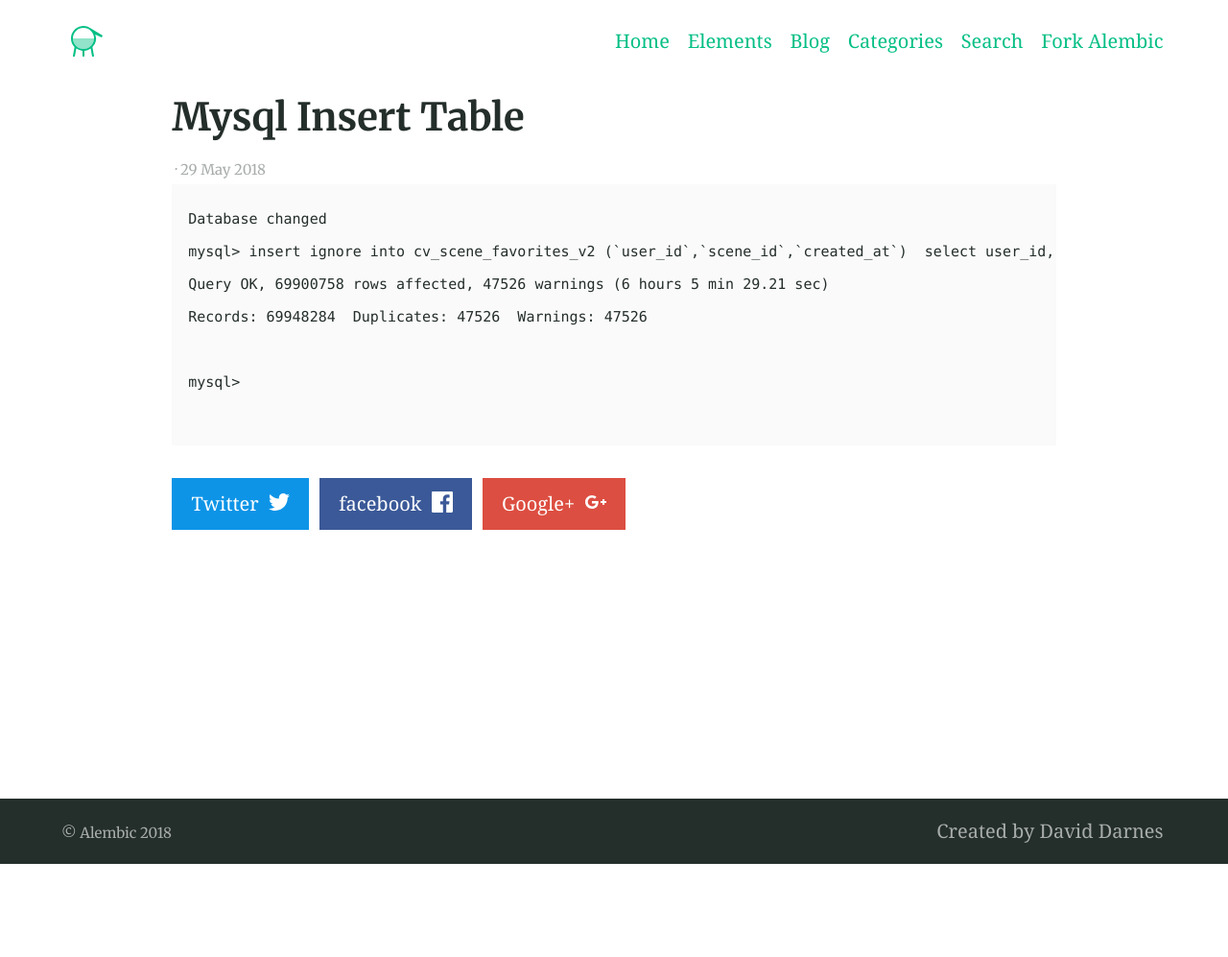
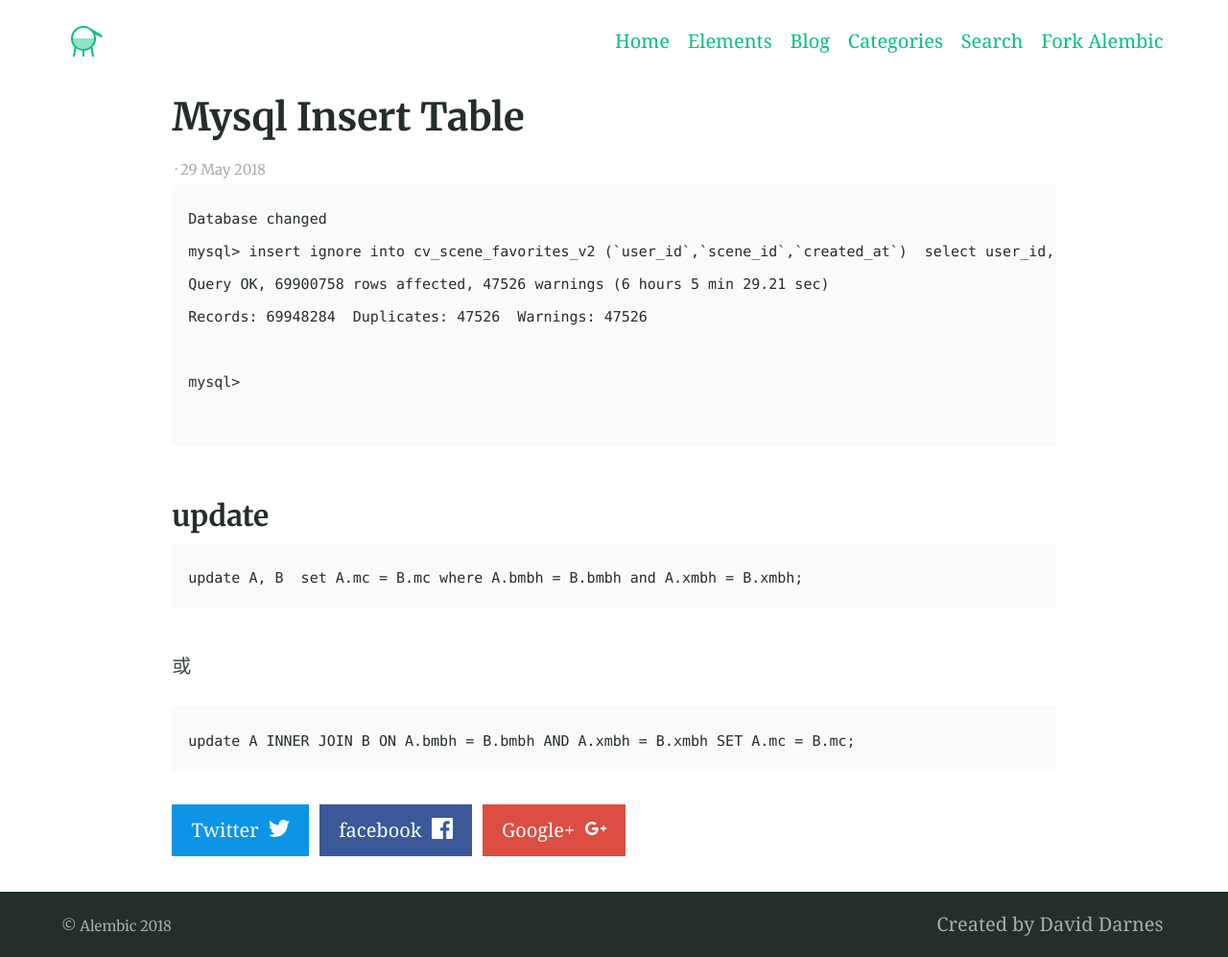
Before and after one commit to wudixm/wudixm.github.io, a Jekyll site: the page built from _posts/2018-05-29-MySQL-Insert-Table.md, in a window 1280 px wide. Shown: the whole page at 96% size. Built offline with Jekyll 4.4.1, drawn with Linux system fonts in a browser that asks for light colours; our own code applies the rules of GitHub Pages for plain Markdown files; before the commit the page ends 900 px from its top, so only the background shows below that.

Commit message:
auto update

````diff
--- a/_posts/2018-05-29-MySQL-Insert-Table.md
+++ b/_posts/2018-05-29-MySQL-Insert-Table.md
@@ -7,3 +7,15 @@ Records: 69948284  Duplicates: 47526  Warnings: 47526
 mysql>
 
 ```
+
+### update
+
+```
+update A, B  set A.mc = B.mc where A.bmbh = B.bmbh and A.xmbh = B.xmbh;
+```
+
+或
+
+```
+update A INNER JOIN B ON A.bmbh = B.bmbh AND A.xmbh = B.xmbh SET A.mc = B.mc;
+```
--- a/for_time_record.txt
+++ b/for_time_record.txt
@@ -334,3 +334,4 @@
 2018-06-12 09:07:38.124244
 2018-06-12 09:07:45.329853
 2018-06-12 09:07:56.620642
+2018-06-13 09:04:23.746237
````
